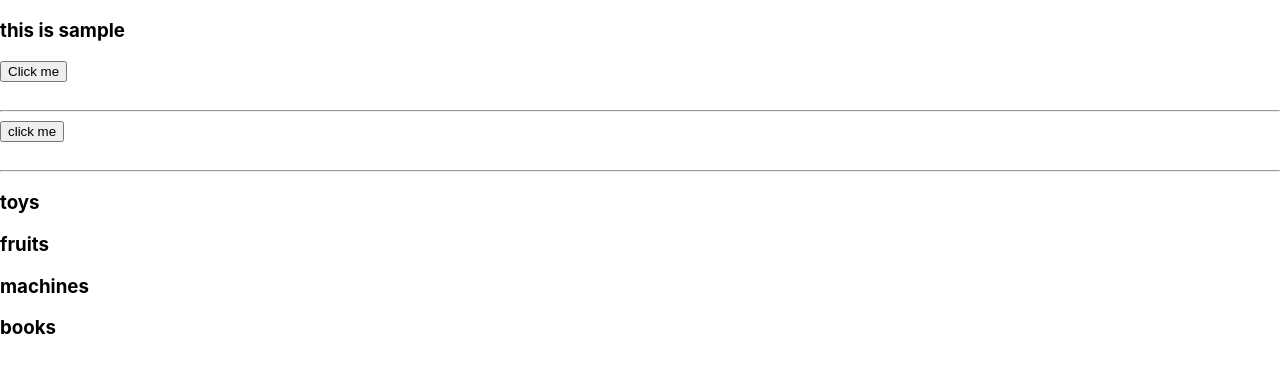
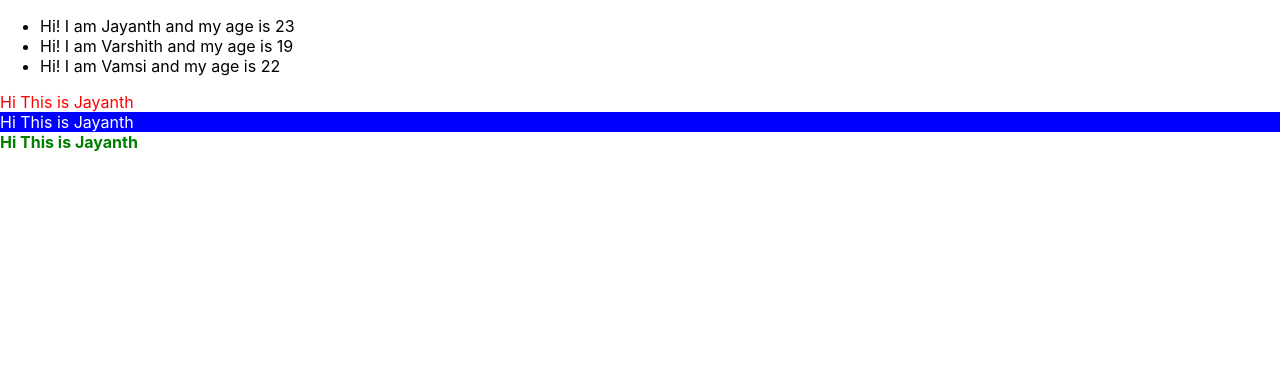
Before and after one commit to jayanth-999/my-react-app, a React (Create React App) app: page / in a window 1280 px wide. Shown: the top 372 px of the page. Built offline with nearby package versions, Linux system fonts and the light colour scheme.

Commit message:
challange 4 completed

```diff
--- a/src/App.css
+++ b/src/App.css
@@ -36,3 +36,7 @@
     transform: rotate(360deg);
   }
 }
+
+.sample{
+  color: red;
+}
--- a/src/Components/EventHandlerAndBind.jsx
+++ /dev/null
@@ -1,37 +0,0 @@
-import React, { Component } from "react";
-
-class SampleComponent extends Component{
-    constructor(){
-        super()
-        this.state={
-            statement:"this is sample"
-
-        };
-        this.clickUpdate=this.clickUpdate.bind(this)
-        this.clickHover=this.clickHover.bind(this)
-    }
-
-    clickUpdate(){
-        this.setState({
-            statement:"you have clicked",
-
-        })
-    }
-    clickHover(){
-        this.setState({
-            statement:"you hover over the button"
-        })
-    }
-    render(){
-        // console.log(this)
-        return (
-            <div>
-               <h3>{this.state.statement}{this.state.ccount}</h3>
-
-               <button onClick={this.clickUpdate} onMouseOver={this.clickHover}>Click me</button>
-            </div>
-        )
-    }
-}
-
-export default SampleComponent
--- a/src/Components/ParentComponent.jsx
+++ /dev/null
@@ -1,19 +0,0 @@
-import { Component } from "react";
-import ChildComponent from "./childComponent";
-
-
-class ParentComponent extends Component{
-
-    clickUpdate(){
-        console.log("this is from parent component")
-    }
-    render(){
-        return(
-            <div>
-                <ChildComponent Upadte={this.clickUpdate}></ChildComponent>
-            </div>
-        )
-    }
-}
-
-export default ParentComponent
--- a/src/Components/childComponent.jsx
+++ /dev/null
@@ -1,15 +0,0 @@
-import { Component } from "react";
-
-
-class ChildComopnent extends Component{
-
-    render(){
-        return (
-            <div>
-                <button onClick={this.props.Upadte}> click me</button>
-            </div>
-        )
-    }
-}
-
-export default ChildComopnent
--- a/src/Components/listComponent.jsx
+++ /dev/null
@@ -1,17 +0,0 @@
-import { Component } from "react";
-
-class ListComponent extends Component{
-
-    render(){
-        const mylist=['toys','fruits','machines','books']
-        return (
-            <div>{
-                mylist.map(item=>(
-                    <h3 key={item}>{item}</h3>
-                ))}
-            </div>
-        )
-    }
-}
-
-export default ListComponent
--- /dev/null
+++ b/src/components/Lists.jsx
@@ -0,0 +1,23 @@
+const { Component } = require("react");
+
+const info = [
+    { id: 1, name: 'Jayanth', age: 23 },
+    { id: 3, name: 'Varshith', age: 19 },
+    { id: 5, name: 'Vamsi', age: 22 }
+];
+
+class Lists extends Component{
+
+    render(){
+    return (
+      <ul>{info.map((info) =>
+        <li key={info.id}>
+        Hi! I am {info.name} and my age is {info.age}
+        </li>)}</ul>
+    );
+  }
+}
+
+
+
+export default Lists
--- /dev/null
+++ b/src/components/StylesComponent.jsx
@@ -0,0 +1,17 @@
+import { Component } from "react";
+import '../App.css'
+import styles from './style.module.css'
+
+class StylesComponent extends Component{
+    render(){
+        return (
+            <div>
+                <div className='sample'>Hi This is Jayanth</div>
+                <div style={{backgroundColor:'blue',color:'white'}}>Hi This is Jayanth</div>
+                <div className={styles.sample2}>Hi This is Jayanth</div>
+            </div>
+        )
+    }
+}
+
+export default StylesComponent
--- /dev/null
+++ b/src/components/style.module.css
@@ -0,0 +1,4 @@
+.sample2{
+    font-weight: 700;
+    color: green;
+}
--- a/src/index.js
+++ b/src/index.js
@@ -3,21 +3,16 @@ import ReactDOM from 'react-dom/client';
 import './index.css';
 // import App from './App';
 import reportWebVitals from './reportWebVitals';
-import SampleComponent from './Components/EventHandlerAndBind';
-import ParentComponent from './Components/ParentComponent';
-import ListComponent from './Components/listComponent';
+import Lists from './components/Lists';
+import StylesComponent from './components/StylesComponent';
+
 
 const root = ReactDOM.createRoot(document.getElementById('root'));
 root.render(
   <React.StrictMode>
     {/* <App/> */}
-   <SampleComponent></SampleComponent>
-   <br></br>
-   <hr></hr>
-   <ParentComponent></ParentComponent>
-   <br></br>
-   <hr></hr>
-   <ListComponent></ListComponent>
+   <Lists/>
+   <StylesComponent/>
   </React.StrictMode>
 );
 
```
